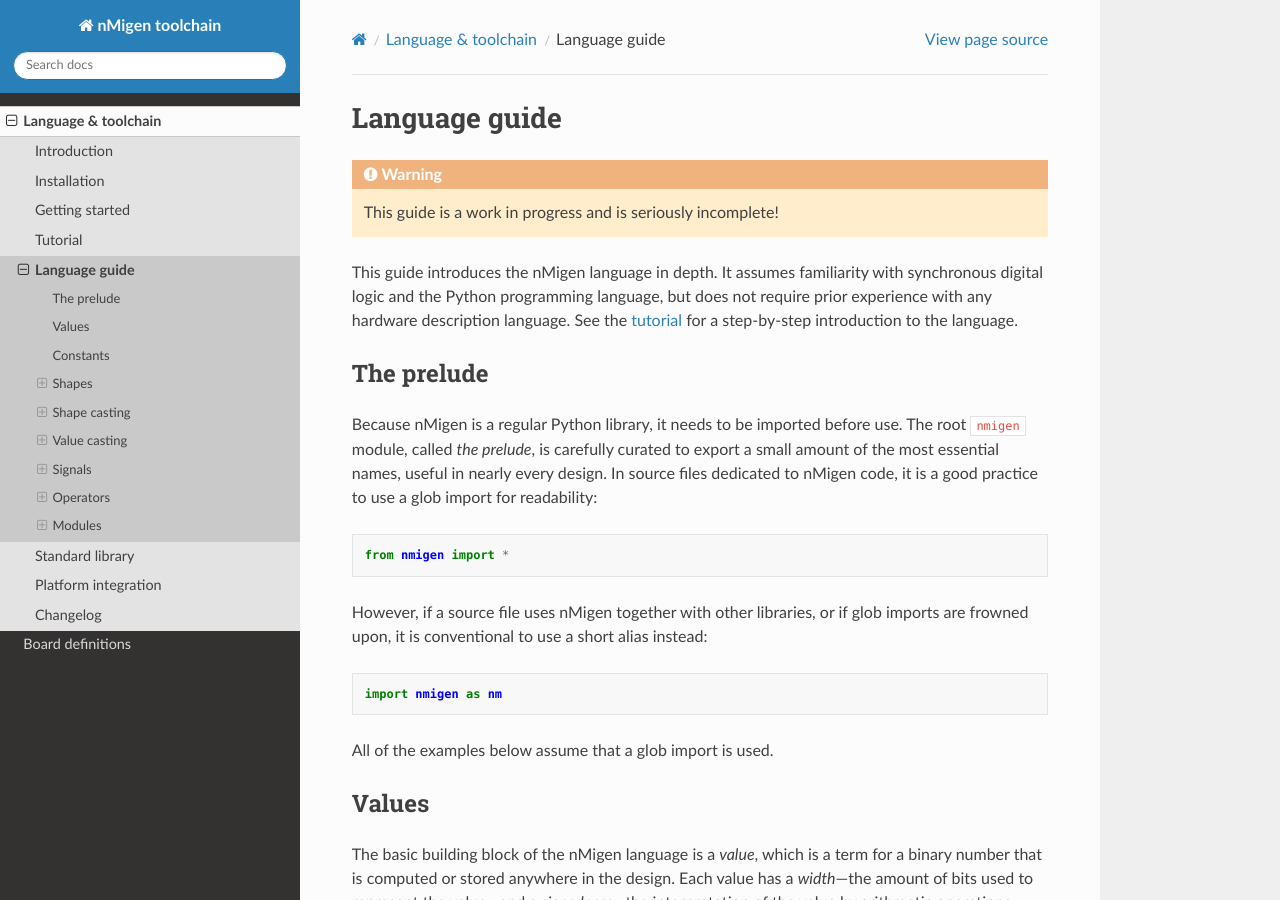
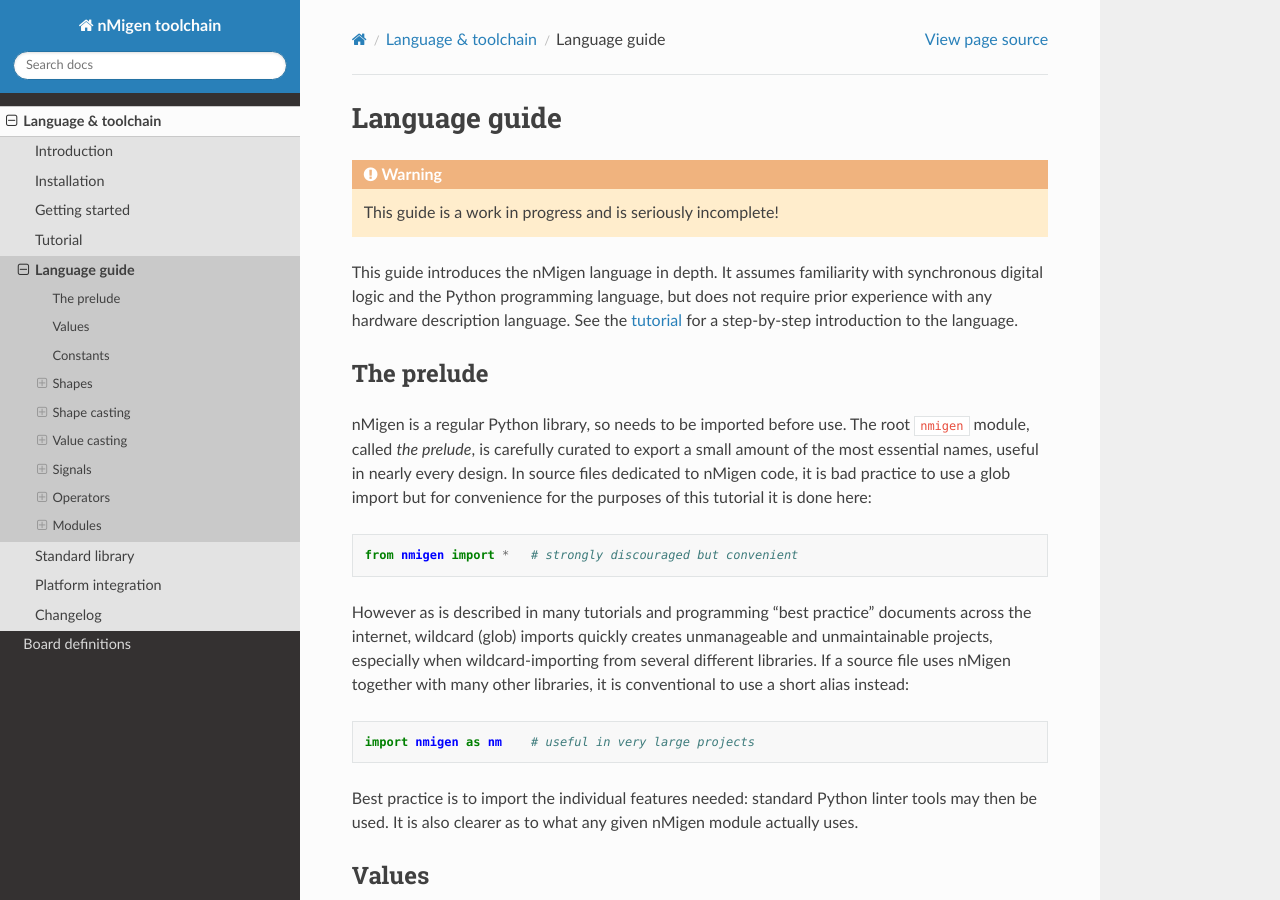
Before and after one commit to nmigen1/nmigen, a Sphinx documentation site: the page built from docs/lang.rst, in a window 1280 px wide and 900 px high. Built offline with Sphinx 7.4.7 and the Read the Docs theme 2.0.0, drawn with Linux system fonts in a browser that asks for light colours; the version number could not be read and is left out.

Commit message:
update tutorial to discourage wildcard imports.  in large projects with multiple libraries, locating the source of any given import is almost impossible otherwise.  with python being known by 1/3 the worlds programmers it is time to follow best practices

```diff
--- a/docs/lang.rst
+++ b/docs/lang.rst
@@ -15,23 +15,36 @@ This guide introduces the nMigen language in depth. It assumes familiarity with
 The prelude
 ===========
 
-Because nMigen is a regular Python library, it needs to be imported before use. The root ``nmigen`` module, called *the prelude*, is carefully curated to export a small amount of the most essential names, useful in nearly every design. In source files dedicated to nMigen code, it is a good practice to use a :ref:`glob import <python:tut-pkg-import-star>` for readability:
+nMigen is a regular Python library, so needs to be imported before
+use. The root ``nmigen`` module, called *the prelude*, is carefully
+curated to export a small amount of the most essential names, useful in
+nearly every design. In source files dedicated to nMigen code, it is
+bad practice to use a :ref:`glob import <python:tut-pkg-import-star>`
+but for convenience for the purposes of this tutorial it is done here:
 
 .. code-block::
 
-   from nmigen import *
+   from nmigen import *   # strongly discouraged but convenient
 
-However, if a source file uses nMigen together with other libraries, or if glob imports are frowned upon, it is conventional to use a short alias instead:
+However as is described in many tutorials and programming "best practice"
+documents across the internet, wildcard (glob) imports quickly creates
+unmanageable and unmaintainable projects, especially when wildcard-importing
+from several different libraries.
+If a source file uses nMigen together with many other libraries, it is
+conventional to use a short alias instead:
 
 .. code-block::
 
-   import nmigen as nm
+   import nmigen as nm    # useful in very large projects
 
-All of the examples below assume that a glob import is used.
+Best practice is to import the individual features needed: standard Python
+linter tools may then be used.  It is also clearer as to what any given
+nMigen module actually uses.
 
 .. testsetup::
 
-   from nmigen import *
+   from nmigen import (Elaboratable, Module, Signal,
+                       Const, Mux)
 
 
 .. _lang-values:
```
